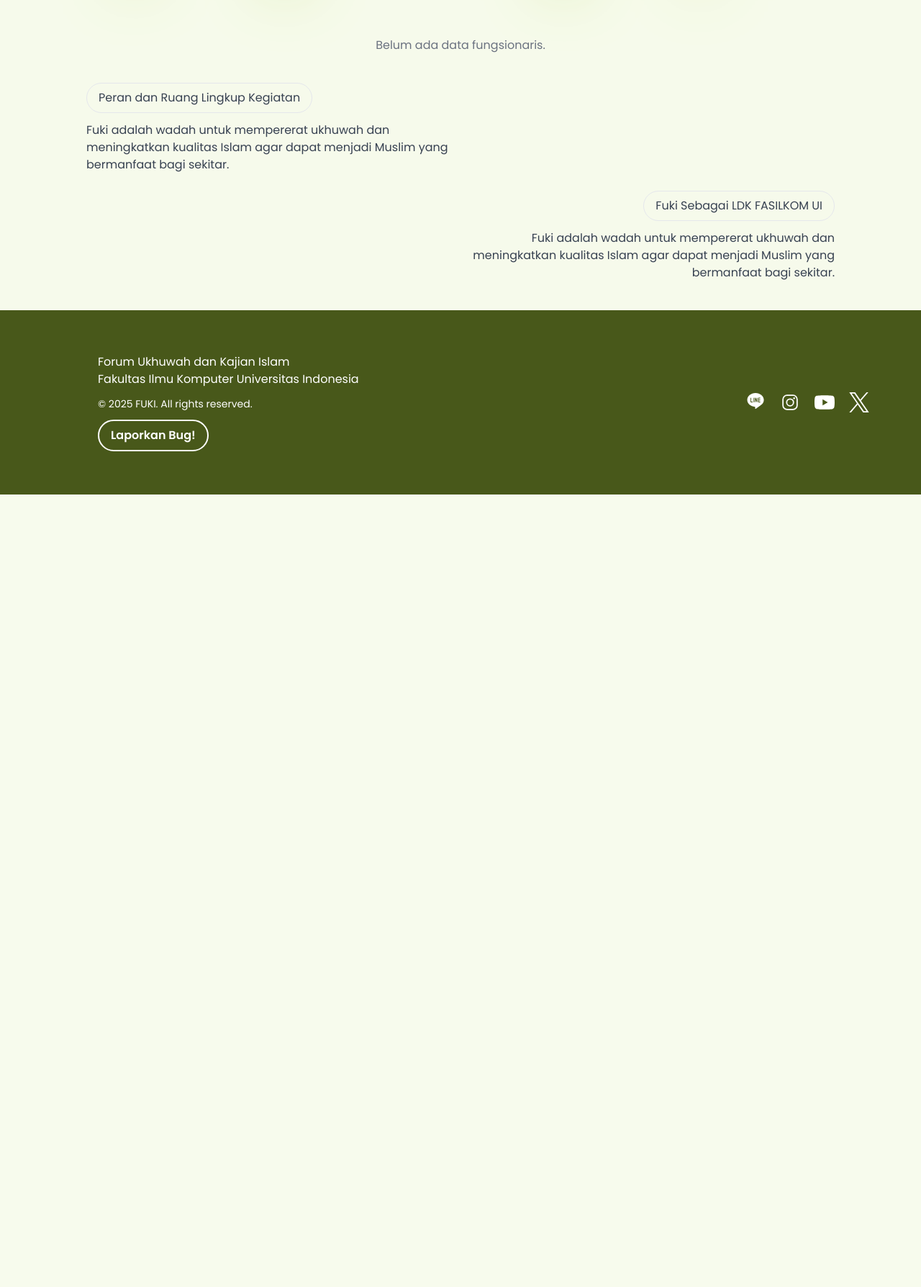
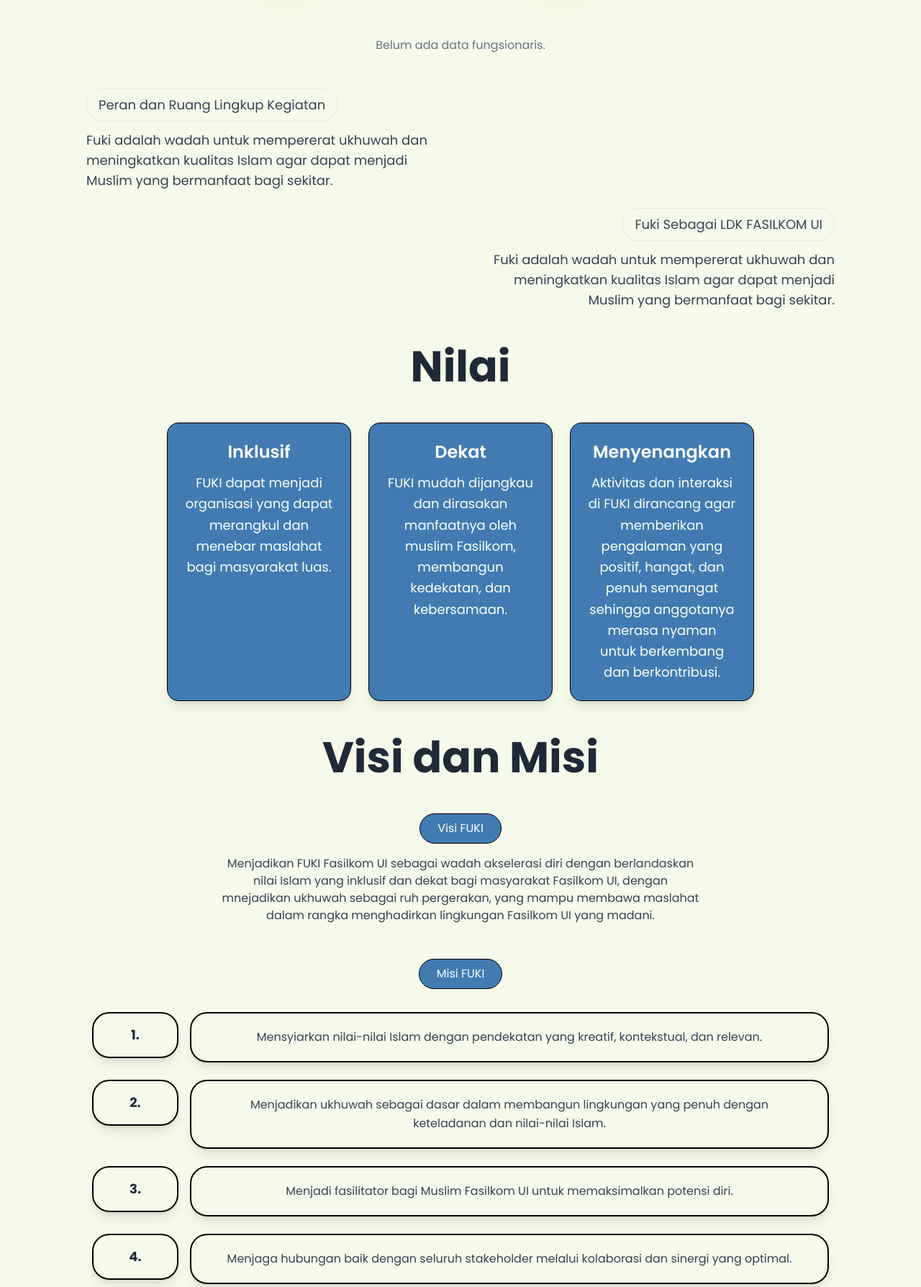
Before and after one commit to FUKI-Fasilkom/web-fuki, a Django app: page /profil/ in a window 1280 px wide. Shown: the part 518-2306 px from the top of the page at 72% size. Before the commit the page ends 1205 px from the top, so only its background shows below. Run offline with Django 4.2, Linux system fonts and the light colour scheme; data that the repository does not hold is empty; some libraries are stand-ins or nearby versions.

Commit message:
feat: nilai dan visi-misi

```diff
--- a/profil/templates/profil.html
+++ b/profil/templates/profil.html
@@ -20,7 +20,7 @@
     {% include 'header.html' with page_title="Profil" %}
 
     <section class="bg-[#F6FAEB] py-10 text-center px-4">
-        <h1 class="text-6xl font-bold text-gray-800 mb-12">Tentang Fuki</h1>
+        <h1 class="text-6xl font-bold text-center text-gray-800 mb-12">Tentang Fuki</h1>
         <h2 class="flex flex-wrap justify-center items-baseline text-gray-800 mb-12">
             <div class="flex flex-wrap justify-center items-baseline text-gray-800 gap-2 mb-4">
                 <div class="flex items-baseline gap-1">
@@ -51,7 +51,7 @@
             </div>
         </h2>
 
-        <div class="mt-10 grid grid-cols-1 sm:grid-cols-2 lg:grid-cols-3 gap-6 max-w-5xl mx-auto">
+        <div class="mt-10 grid grid-cols-1 sm:grid-cols-2 lg:grid-cols-3 gap-6 max-w-5xl mx-auto mb-12">
             {% for f in fungsionaris_list %}
             <div class="bg-white border rounded-lg shadow p-4">
                 {% if f.foto %}
@@ -70,22 +70,108 @@
         </div>
 
         <div class="mt-10 px-2 ml-0 sm:ml-8 md:ml-16 lg:ml-24 text-left">
-            <div class="inline-block border px-4 py-2 rounded-full text-gray-700 mb-3 text-sm sm:text-base">
+            <div class="inline-block border px-4 py-2 rounded-full text-gray-700 mb-3 text-base sm:text-lg">
                 Peran dan Ruang Lingkup Kegiatan
             </div>
-            <p class="max-w-lg text-gray-700 text-sm sm:text-base text-left">
+            <p class="max-w-lg text-gray-700 text-base sm:text-lg text-left">
                 Fuki adalah wadah untuk mempererat ukhuwah dan meningkatkan kualitas Islam agar dapat menjadi Muslim yang bermanfaat bagi sekitar.
             </p>
         </div>
 
-        <div class="mt-6 px-2 mr-0 sm:mr-8 md:mr-16 lg:mr-24 text-right">
-            <div class="inline-block border px-4 py-2 rounded-full text-gray-700 mb-3 text-sm sm:text-base">
+        <div class="mt-6 px-2 mr-0 sm:mr-8 md:mr-16 lg:mr-24 text-right mb-12">
+            <div class="inline-block border px-4 py-2 rounded-full text-gray-700 mb-3 text-base sm:text-lg">
                 Fuki Sebagai LDK FASILKOM UI
             </div>
-            <p class="max-w-lg ml-auto text-gray-700 text-sm sm:text-base text-right">
+            <p class="max-w-lg ml-auto text-gray-700 text-base sm:text-lg text-right">
                 Fuki adalah wadah untuk mempererat ukhuwah dan meningkatkan kualitas Islam agar dapat menjadi Muslim yang bermanfaat bagi sekitar.
             </p>
         </div>
+
+        <h1 class="text-6xl font-bold text-center text-gray-800 mb-12">Nilai</h1>
+        <div class="flex flex-wrap justify-center gap-6 max-w-5xl mx-auto">
+
+            <div class="bg-[#417BB1] text-white rounded-2xl shadow-lg p-6 w-64 text-center border border-black">
+                <h3 class="text-2xl font-semibold mb-3">Inklusif</h3>
+                <p class="text-lg leading-relaxed">
+                    FUKI dapat menjadi organisasi yang dapat merangkul dan menebar maslahat bagi masyarakat luas.
+                </p>
+            </div>
+
+            <div class="bg-[#417BB1] text-white rounded-2xl shadow-lg p-6 w-64 text-center border border-black">
+                <h3 class="text-2xl font-semibold mb-3">Dekat</h3>
+                <p class="text-lg leading-relaxed">
+                    FUKI mudah dijangkau dan dirasakan manfaatnya oleh muslim Fasilkom, membangun kedekatan, dan kebersamaan.
+                </p>
+            </div>
+
+            <div class="bg-[#417BB1] text-white rounded-2xl shadow-lg p-6 w-64 text-center border border-black">
+                <h3 class="text-2xl font-semibold mb-3">Menyenangkan</h3>
+                <p class="text-lg leading-relaxed">
+                    Aktivitas dan interaksi di FUKI dirancang agar memberikan pengalaman yang positif, hangat, dan penuh semangat sehingga anggotanya merasa nyaman untuk berkembang dan berkontribusi.
+                </p>
+            </div>
+        </div>
+
+        <h1 class="text-6xl font-bold text-center text-gray-800 mt-12 mb-12">Visi dan Misi</h1>
+        <div class="max-w-5xl mx-auto mb-12">
+            <div class="text-center mb-12">
+                <div class="bg-[#417BB1] text-white px-6 py-2 rounded-full inline-block border border-black">
+                    Visi FUKI
+                </div>
+                <p class="mt-4 max-w-2xl mx-auto text-gray-700">
+                    Menjadikan FUKI Fasilkom UI sebagai wadah akselerasi diri dengan berlandaskan nilai Islam yang inklusif dan dekat bagi masyarakat Fasilkom UI, dengan mnejadikan ukhuwah sebagai ruh pergerakan, yang mampu membawa maslahat dalam rangka menghadirkan lingkungan Fasilkom UI yang madani.
+                </p>
+            </div>
+
+            <div class="bg-[#417BB1] text-white px-6 py-2 rounded-full inline-block mb-8 border border-black">
+                Misi FUKI
+            </div>
+
+            <div class="space-y-6">
+                <div class="flex items-start space-x-4">
+                    <div class="border-2 border-black rounded-3xl shadow-lg px-8 py-4 flex items-center justify-center font-bold text-gray-800 text-lg min-w-[120px]">
+                        1.
+                    </div>
+                    <div class="flex-1 border-2 border-black rounded-3xl shadow-lg px-8 py-5 text-gray-700 text-center leading-relaxed">
+                        Mensyiarkan nilai-nilai Islam dengan pendekatan yang kreatif, kontekstual, dan relevan.
+                    </div>
+                </div>
+
+                <div class="flex items-start space-x-4">
+                    <div class="border-2 border-black rounded-3xl shadow-lg px-8 py-4 flex items-center justify-center font-bold text-gray-800 text-lg min-w-[120px]">
+                        2.
+                    </div>
+                    <div class="flex-1 border-2 border-black rounded-3xl shadow-lg px-8 py-5 text-gray-700 text-center leading-relaxed">
+                        Menjadikan ukhuwah sebagai dasar dalam membangun lingkungan yang penuh dengan keteladanan dan nilai-nilai Islam.
+                    </div>
+                </div>
+
+                <div class="flex items-start space-x-4">
+                    <div class="border-2 border-black rounded-3xl shadow-lg px-8 py-4 flex items-center justify-center font-bold text-gray-800 text-lg min-w-[120px]">
+                        3.
+                    </div>
+                    <div class="flex-1 border-2 border-black rounded-3xl shadow-lg px-8 py-5 text-gray-700 text-center leading-relaxed">
+                        Menjadi fasilitator bagi Muslim Fasilkom UI untuk memaksimalkan potensi diri.
+                    </div>
+                </div>
+
+                <div class="flex items-start space-x-4">
+                    <div class="border-2 border-black rounded-3xl shadow-lg px-8 py-4 flex items-center justify-center font-bold text-gray-800 text-lg min-w-[120px]">
+                        4.
+                    </div>
+                    <div class="flex-1 border-2 border-black rounded-3xl shadow-lg px-8 py-5 text-gray-700 text-center leading-relaxed">
+                        Menjaga hubungan baik dengan seluruh stakeholder melalui kolaborasi dan sinergi yang optimal.
+                    </div>
+                </div>
+            </div>
+        </div>
+
+        <div class="text-center mt-12 mb-24">
+            <button class="border-2 border-black bg-[#A6CE39] hover:bg-[#8fb62f] text-gray-800 px-12 py-4 rounded-full">
+                Lihat Biro & Departemen
+            </button>
+        </div>
+
     </section>
 
 {% endblock %}
```
